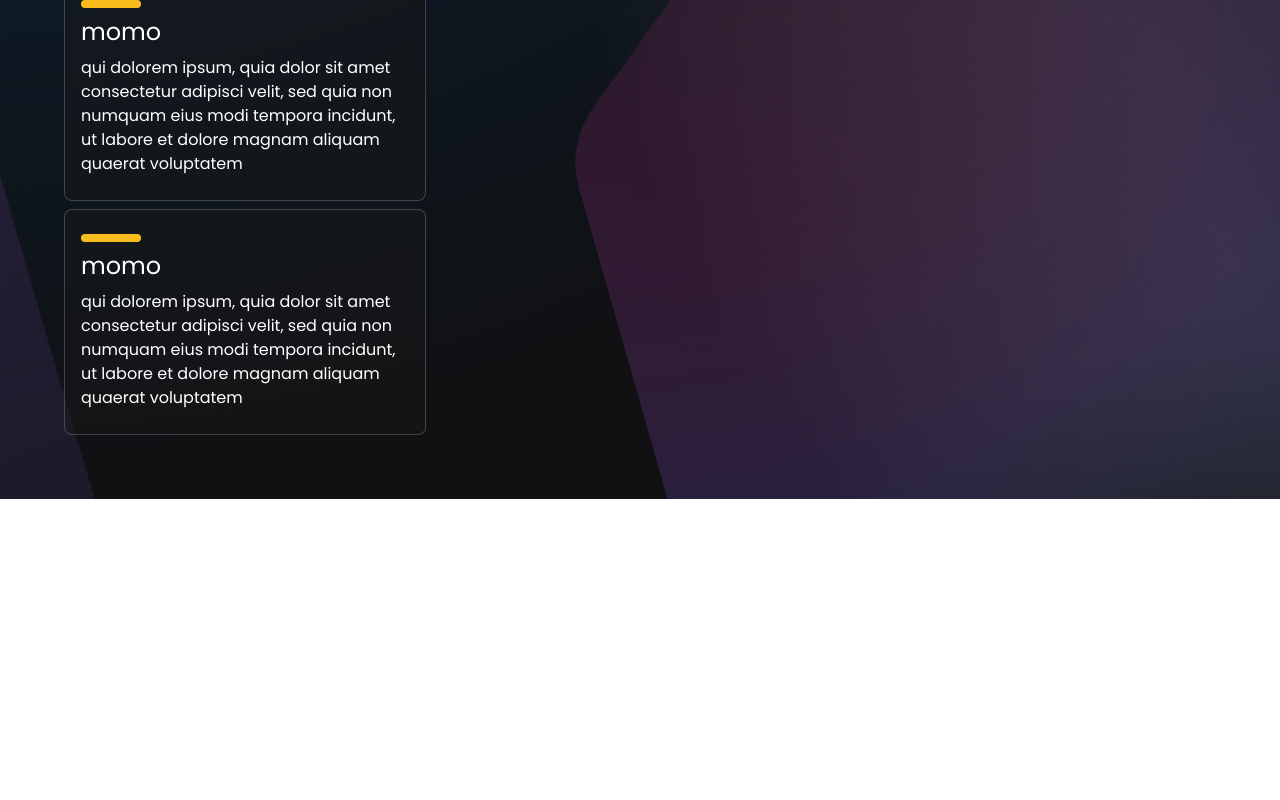
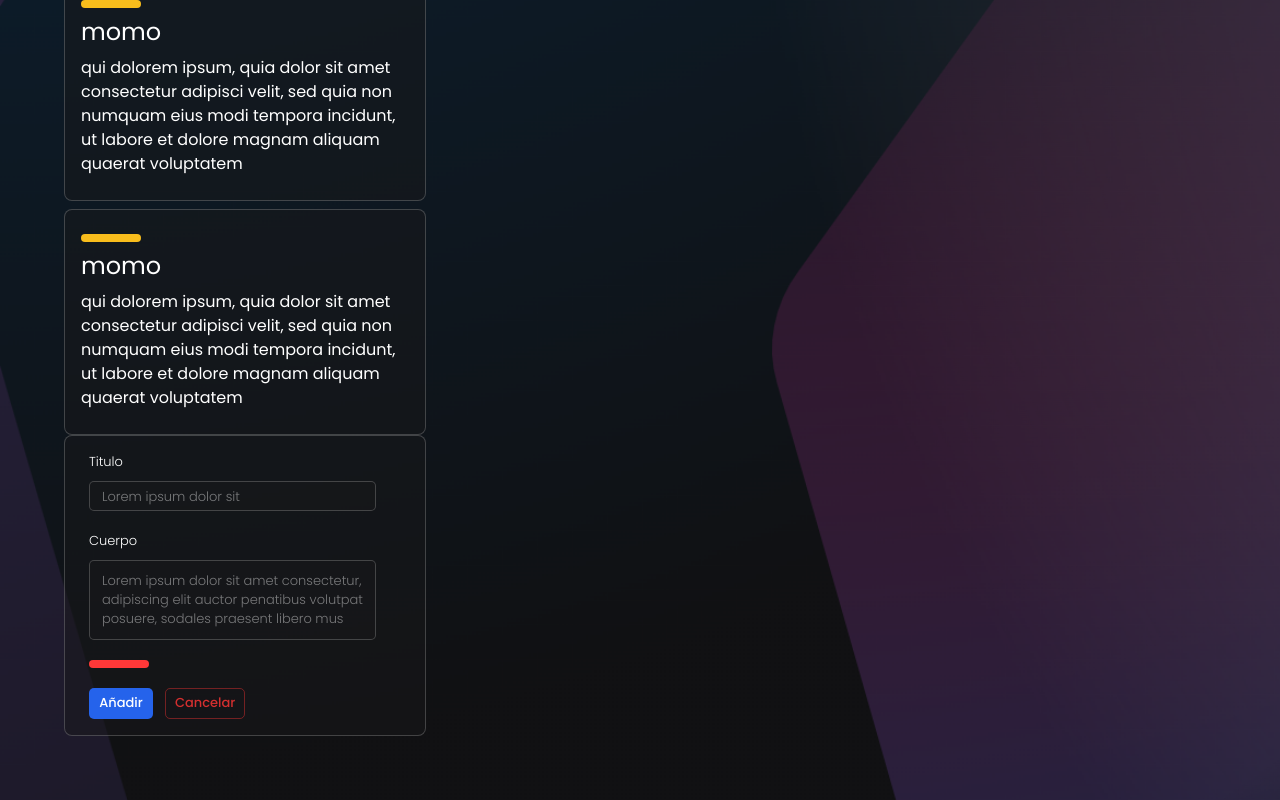
Before and after one commit to DemianAdam/Trabajo_Final_AP, a React (Vite) app: page / in a window 1280 px wide. Shown: the part 381-1181 px from the top of the page. Before the commit the page ends 880 px from the top, so only its background shows below. Built offline with nearby package versions, Linux system fonts and the light colour scheme.

Commit message:
add task form component

```diff
--- a/src/App.jsx
+++ b/src/App.jsx
@@ -1,9 +1,11 @@
-import TaskComponent from "./components/task.component"
-import Categoria from "./components/categoria"
-import Box from '@mui/material/Box';
-import Grid from '@mui/material/Grid';
+import { Button, InputBase, InputLabel, Stack } from "@mui/material";
+import Box from "@mui/material/Box";
+import Grid from "@mui/material/Grid";
+import Categoria from "./components/categoria";
+import TaskComponent from "./components/task.component";
+import TaskForm from "./components/TaskForm";
+
 function App() {
-
   //un ejmplo de conjunto de listas y notas
 
   const tasksList = [
@@ -13,17 +15,17 @@ function App() {
       tasks: [
         {
           id: 0,
-          title: 'momo',
-          body: 'qui dolorem ipsum, quia dolor sit amet consectetur adipisci velit, sed quia non numquam eius modi tempora incidunt, ut labore et dolore magnam aliquam quaerat voluptatem',
-          label: '#F8BD1C'
+          title: "momo",
+          body: "qui dolorem ipsum, quia dolor sit amet consectetur adipisci velit, sed quia non numquam eius modi tempora incidunt, ut labore et dolore magnam aliquam quaerat voluptatem",
+          label: "#F8BD1C",
         },
         {
           id: 1,
-          title: 'momo',
-          body: 'qui dolorem ipsum, quia dolor sit amet consectetur adipisci velit, sed quia non numquam eius modi tempora incidunt, ut labore et dolore magnam aliquam quaerat voluptatem',
-          label: '#F8BD1C'
-        }
-      ]
+          title: "momo",
+          body: "qui dolorem ipsum, quia dolor sit amet consectetur adipisci velit, sed quia non numquam eius modi tempora incidunt, ut labore et dolore magnam aliquam quaerat voluptatem",
+          label: "#F8BD1C",
+        },
+      ],
     },
     {
       id: "1",
@@ -31,30 +33,30 @@ function App() {
       tasks: [
         {
           id: 0,
-          title: 'momo',
-          body: 'qui dolorem ipsum, quia dolor sit amet consectetur adipisci velit, sed quia non numquam eius modi tempora incidunt, ut labore et dolore magnam aliquam quaerat voluptatem',
-          label: '#F8BD1C'
+          title: "momo",
+          body: "qui dolorem ipsum, quia dolor sit amet consectetur adipisci velit, sed quia non numquam eius modi tempora incidunt, ut labore et dolore magnam aliquam quaerat voluptatem",
+          label: "#F8BD1C",
         },
         {
           id: 1,
-          title: 'momo',
-          body: 'qui dolorem ipsum, quia dolor sit amet consectetur adipisci velit, sed quia non numquam eius modi tempora incidunt, ut labore et dolore magnam aliquam quaerat voluptatem',
-          label: '#F8BD1C'
-        }
-      ]
-    }
-  ]
+          title: "momo",
+          body: "qui dolorem ipsum, quia dolor sit amet consectetur adipisci velit, sed quia non numquam eius modi tempora incidunt, ut labore et dolore magnam aliquam quaerat voluptatem",
+          label: "#F8BD1C",
+        },
+      ],
+    },
+  ];
 
   //un ejmplo de uso de la nota
   const taskData = {
     id: 0,
-    title: 'momo',
-    body: 'qui dolorem ipsum, quia dolor sit amet consectetur adipisci velit, sed quia non numquam eius modi tempora incidunt, ut labore et dolore magnam aliquam quaerat voluptatem',
-    label: '#F8BD1C'
-  }
+    title: "momo",
+    body: "qui dolorem ipsum, quia dolor sit amet consectetur adipisci velit, sed quia non numquam eius modi tempora incidunt, ut labore et dolore magnam aliquam quaerat voluptatem",
+    label: "#F8BD1C",
+  };
 
   return (
-    <div>
+    <>
       <Box sx={{ flexGrow: 1 }}>
         <Grid container spacing={1}>
           <Grid item xs={12}>
@@ -69,13 +71,11 @@ function App() {
           <Grid item xs={12}>
             <TaskComponent taskData={taskData} />
           </Grid>
-
         </Grid>
       </Box>
-
-
-    </div>
-  )
+      <TaskForm />
+    </>
+  );
 }
 
-export default App
+export default App;
--- /dev/null
+++ b/src/components/TaskForm.jsx
@@ -0,0 +1,73 @@
+import { Box, Button, InputBase, InputLabel, Stack } from "@mui/material";
+
+export default function TaskForm() {
+  return (
+    <Box
+      component="form"
+      onSubmit={(e) => e.preventDefault()}
+      className="flex w-[22.625rem] flex-col items-start gap-5 rounded-lg border border-white/20 bg-[#18191B80]/50 px-6 py-4 text-white"
+    >
+      <Stack direction="column" spacing={1.25} useFlexGap>
+        <InputLabel
+          htmlFor="titulo-task"
+          className="w-[287px] text-[13px] font-light leading-[19px] text-inherit"
+        >
+          Titulo
+        </InputLabel>
+        <InputBase
+          type="text"
+          id="titulo-task"
+          placeholder="Lorem ipsum dolor sit"
+          fullWidth
+          slotProps={{ input: { className: "py-1.5" } }}
+          className="h-[30px] rounded-[5px] border border-white border-opacity-20 bg-zinc-900 bg-opacity-50 px-3 text-[13px] font-light leading-[19px] text-inherit"
+        />
+      </Stack>
+      <Stack direction="column" spacing={1.25} useFlexGap>
+        <InputLabel
+          htmlFor="cuerpo-task"
+          className="w-[287px] text-[13px] font-light leading-[19px] text-inherit"
+        >
+          Cuerpo
+        </InputLabel>
+        <InputBase
+          type="text"
+          id="cuerpo-task"
+          multiline
+          minRows={3}
+          fullWidth
+          placeholder="Lorem ipsum dolor sit amet consectetur, adipiscing elit auctor penatibus volutpat posuere, sodales praesent libero mus"
+          slotProps={{ input: { className: "py-1.5" } }}
+          className="rounded-[5px] border border-white border-opacity-20 bg-zinc-900 bg-opacity-50 px-3  text-[13px] font-light leading-[19px] text-inherit"
+        />
+      </Stack>
+      <svg
+        xmlns="http://www.w3.org/2000/svg"
+        width="60"
+        height="8"
+        viewBox="0 0 60 8"
+        fill="none"
+      >
+        <rect width="60" height="8" rx="4" fill="#FF3838" />
+      </svg>
+      <Stack direction="row" spacing={1.5} useFlexGap>
+        <Button
+          variant="contained"
+          disableElevation
+          size="small"
+          className="rounded-[5px] bg-blue-600"
+        >
+          Añadir
+        </Button>
+        <Button
+          variant="outlined"
+          color="error"
+          size="small"
+          className="rounded-[5px]"
+        >
+          Cancelar
+        </Button>
+      </Stack>
+    </Box>
+  );
+}
```
